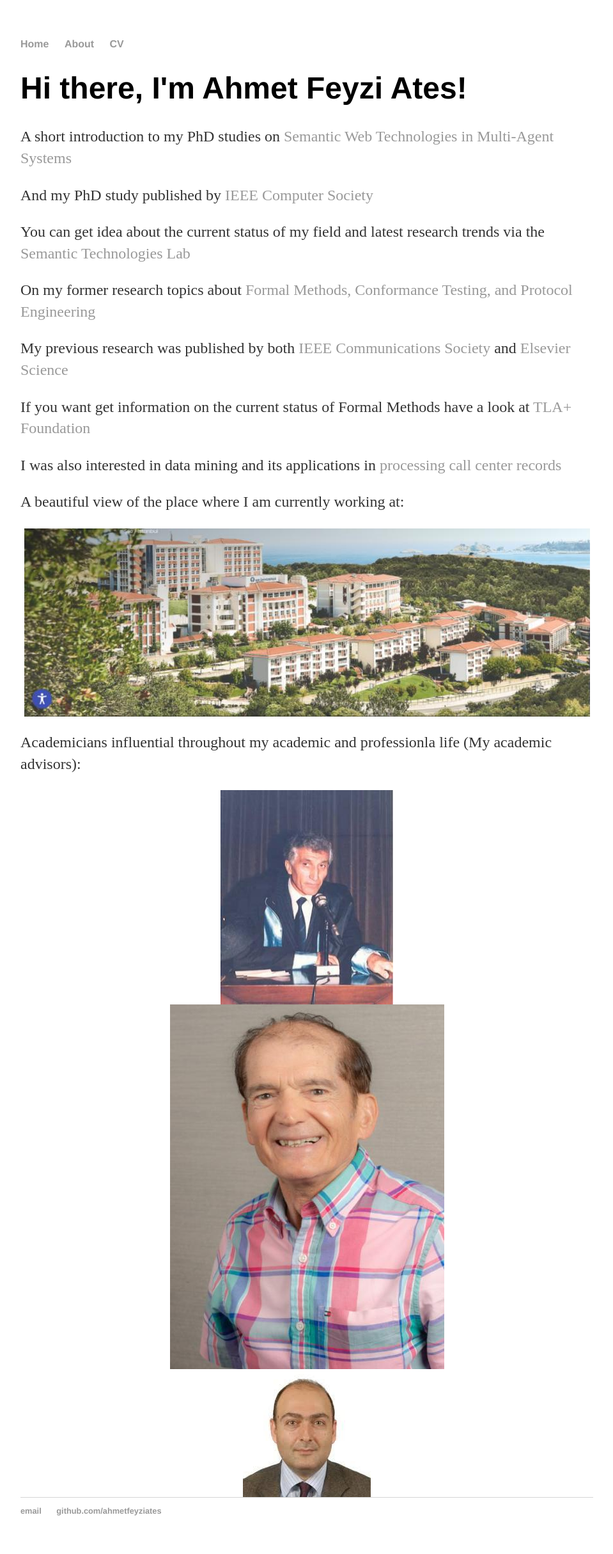
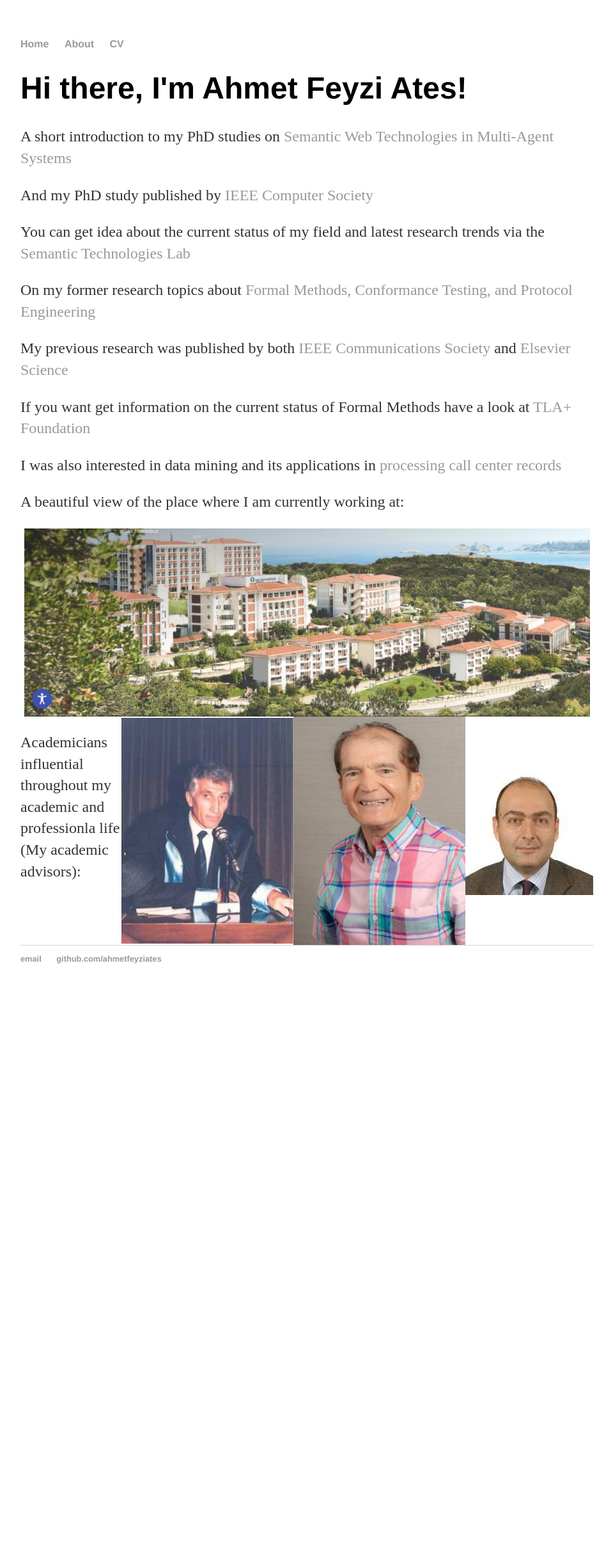
Before and after one commit to ahmetfeyziates/ahmetfeyziates.github.io, a Jekyll site: the page built from index.html, in a window 1280 px wide. Shown: the whole page at 64% size, without its empty margins (160-1119 px from the left). Built offline with Jekyll 4.4.1, drawn with Linux system fonts in a browser that asks for light colours; after the commit the page ends 1566 px from its top, so only the background shows below that.

Commit message:
Update index.html

```diff
--- a/index.html
+++ b/index.html
@@ -14,7 +14,7 @@ title: Ahmet Feyzi Ates
 
 	<p>A beautiful view of the place where I am currently working at:</p>
 	<img src="images/campus.jpg" alt="A scenic view" width="885" height="294" style="display: block; margin: auto;">
-	<div class="billur">
+	<div class="image-row">
 		<p>Academicians influential throughout my academic and professionla life (My academic advisors):</p>
 		<img src="images/yahya_karslıgil.jpg" alt="Prof.M.Yahya Karslıgil" width="270" height="335" style="display: block; margin: auto;">
 		<img src="images/behcet_sarikaya.jpg" alt="Prof.Behçet Sarikaya" width="429" height="570" style="display: block; margin: auto;">
```
